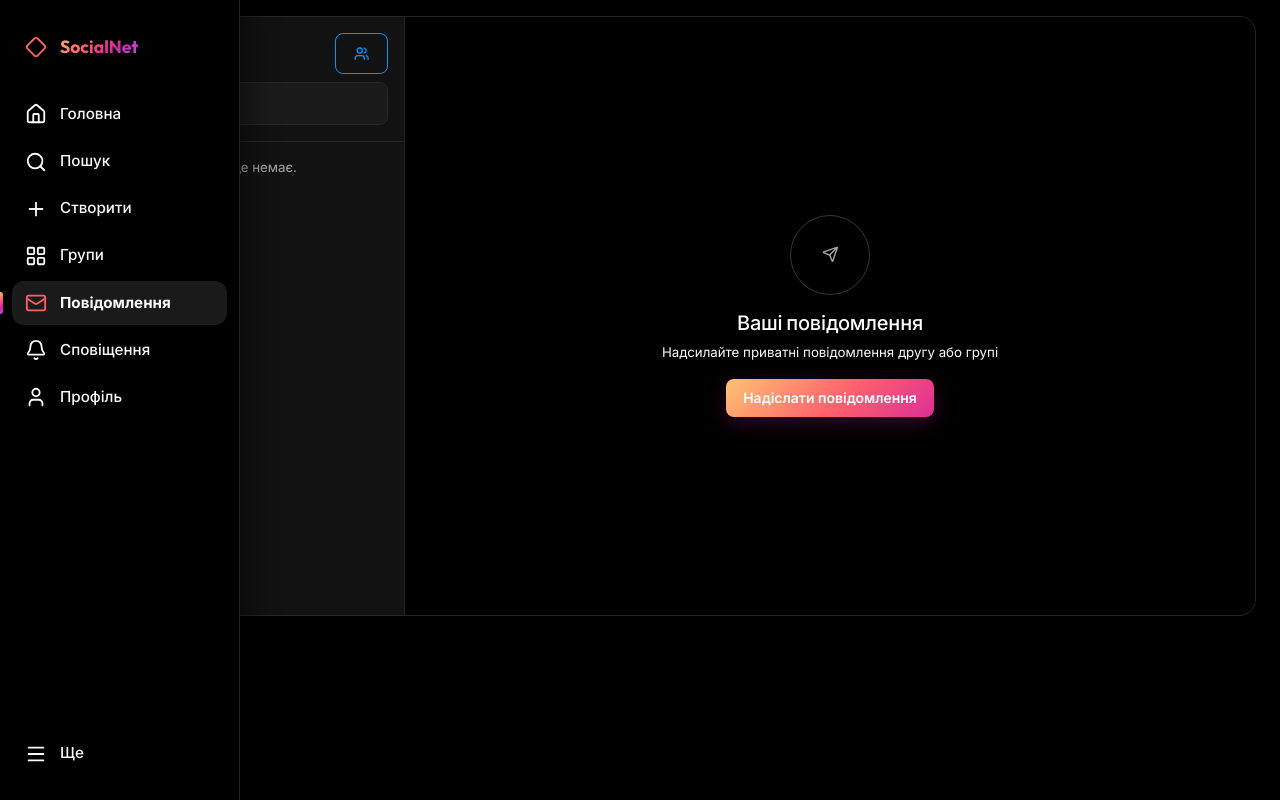
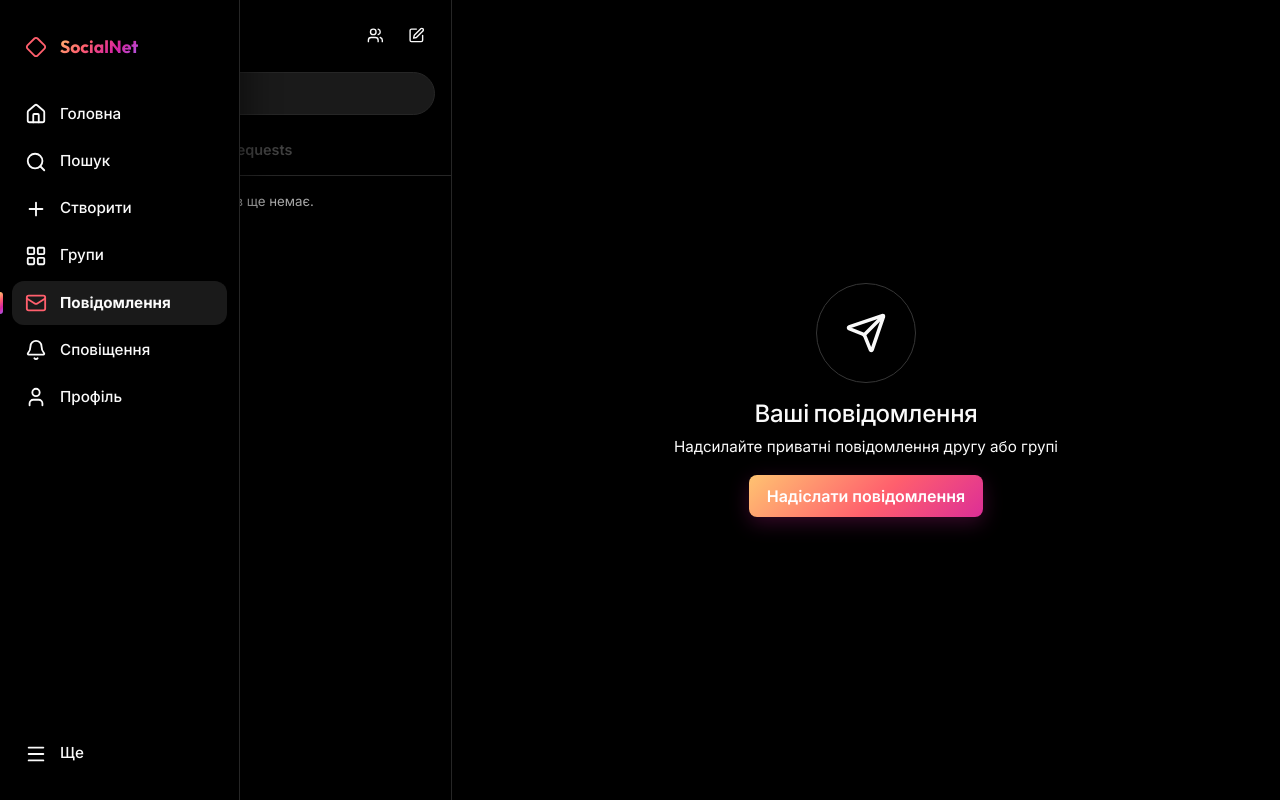
Before and after one commit to rukablood1488/socialnetwork, a Django app: page /chat/ in a window 1280 px wide. Run offline with Django 5.2, Linux system fonts and the light colour scheme; the visitor is signed in with stand-in values (Sample User, id 1); data that the repository does not hold is empty.

Commit message:
messages redesign

```diff
--- a/static/css/chat.css
+++ b/static/css/chat.css
@@ -1,29 +1,114 @@
+body.chat-page .app-main {
+  height: 100vh;
+  padding-left: 72px;
+  display: flex;
+  flex-direction: column;
+}
+
+body.chat-page .app-alerts { flex: 0 0 auto; }
+
+body.chat-page main {
+  flex: 1 1 auto;
+  min-height: 0;
+  display: flex;
+  flex-direction: column;
+}
+
 .chat-shell {
   display: flex;
-  height: 75vh;
-  border: 1px solid var(--border-color);
-  border-radius: var(--radius-lg);
-  overflow: hidden;
-  background: var(--bg-surface);
+  flex: 1 1 auto;
+  min-height: 0;
+  width: 100%;
+  background: var(--bg-app);
 }
 
 .chat-sidebar {
-  width: 320px;
+  width: 380px;
   flex-shrink: 0;
   display: flex;
   flex-direction: column;
+  min-height: 0;
   border-right: 1px solid var(--border-color);
+}
+
+
+.chat-sidebar-top { flex: 0 0 auto; padding-top: 1rem; }
+
+.chat-sidebar-heading {
+  display: flex;
+  align-items: center;
+  gap: 0.3rem;
+  padding: 0 1rem;
+  margin-bottom: 1.1rem;
+}
+
+.chat-username {
+  font-weight: 700;
+  font-size: 1.05rem;
+}
+
+.chat-heading-chevron { color: var(--text-secondary); flex-shrink: 0; }
+
+.chat-sidebar-actions {
+  margin-left: auto;
+  display: flex;
+  align-items: center;
+  gap: 0.15rem;
+}
+
+.chat-search-wrap { position: relative; padding: 0 1rem; margin-bottom: 0.75rem; }
+.chat-search-wrap .search-icon {
+  position: absolute;
+  left: 1.75rem;
+  top: 50%;
+  transform: translateY(-50%);
+  color: var(--text-tertiary);
+  pointer-events: none;
+}
+.chat-search-wrap input {
+  padding-left: 2.4rem;
+  border-radius: var(--radius-full);
+  background: var(--bg-surface-2);
+}
+
+.chat-tabs {
+  display: flex;
+  border-bottom: 1px solid var(--border-color);
+  padding: 0 1rem;
+}
+
+.chat-tab {
+  background: none;
+  border: none;
+  border-bottom: 2px solid transparent;
+  padding: 0.75rem 0.25rem;
+  margin-right: 1.5rem;
+  font-weight: 600;
+  font-size: 0.9rem;
+  color: var(--text-secondary);
+  transition: color 0.15s ease, border-color 0.15s ease;
+}
+.chat-tab.is-active {
+  color: var(--text-primary);
+  border-bottom-color: var(--text-primary);
+}
+.chat-tab.is-disabled {
+  color: var(--text-tertiary);
+  cursor: not-allowed;
+  opacity: 0.6;
 }
 
 .chat-sidebar-list {
   flex: 1 1 auto;
   overflow-y: auto;
+  min-height: 0;
 }
 
 .chat-main {
   flex: 1 1 auto;
   display: flex;
   flex-direction: column;
+  min-height: 0;
   min-width: 0;
   background: var(--bg-app);
 }
@@ -38,9 +123,9 @@
 .chat-item-link {
   display: flex;
   align-items: center;
-  gap: 0.5rem;
-  padding: 0.6rem;
-  padding-right: 2.2rem;
+  gap: 0.7rem;
+  padding: 0.65rem 1rem;
+  padding-right: 2.4rem;
   text-decoration: none;
   color: var(--text-primary);
 }
@@ -48,7 +133,7 @@
 .chat-remove-form {
   position: absolute;
   top: 50%;
-  right: 6px;
+  right: 10px;
   transform: translateY(-50%);
   margin: 0;
 }
@@ -79,15 +164,16 @@
 }
 
 .chat-empty-hero {
-  width: 80px;
-  height: 80px;
+  width: 100px;
+  height: 100px;
   border-radius: 50%;
   border: 1.5px solid var(--border-strong);
   display: flex;
   align-items: center;
   justify-content: center;
-  color: var(--text-secondary);
+  color: var(--text-primary);
 }
+.chat-empty-hero .icon { width: 42px; height: 42px; }
 
 
 
@@ -95,7 +181,7 @@
   display: flex;
   align-items: center;
   gap: 0.6rem;
-  padding: 0.85rem 1rem;
+  padding: 0.9rem 1.25rem;
   border-bottom: 1px solid var(--border-color);
   flex-shrink: 0;
   background: var(--bg-surface);
@@ -150,7 +236,7 @@
 
 .chat-send-form {
   border-top: 1px solid var(--border-color);
-  padding: 0.6rem;
+  padding: 0.7rem 1rem;
   display: flex;
   gap: 0.5rem;
   align-items: center;
@@ -192,7 +278,8 @@
 .friend-picker-item:hover { background: var(--bg-surface-2); }
 
 @media (max-width: 767px) {
-  .chat-shell { flex-direction: column; height: auto; }
+  body.chat-page .app-main { padding-left: 0; height: auto; min-height: 100vh; }
+  .chat-shell { flex-direction: column; }
   .chat-sidebar { width: 100%; border-right: none; border-bottom: 1px solid var(--border-color); }
   .chat-main { min-height: 60vh; }
 }
--- a/static/css/sidebar.css
+++ b/static/css/sidebar.css
@@ -8,10 +8,6 @@
   flex: 1 1 auto;
   min-width: 0;
   padding-left: 240px;
-}
-
-.chat-page .app-main {
-  padding-left: 60px;
 }
 
 .app-sidebar {
--- a/templates/base.html
+++ b/templates/base.html
@@ -25,7 +25,7 @@
   <div class="app-main">
 
     {% if messages %}
-      <div class="container-fluid px-3 px-md-4 pt-3">
+      <div class="app-alerts container-fluid px-3 px-md-4 pt-3">
         {% for message in messages %}
           <div class="alert alert-{{ message.tags }} alert-dismissible fade show anim-fade-in-up" role="alert">
             {{ message }}
@@ -35,7 +35,7 @@
       </div>
     {% endif %}
 
-    <main class="container-fluid px-3 px-md-4 py-3">
+    <main class="{% block main_class %}container-fluid px-3 px-md-4 py-3{% endblock %}">
       {% block content %}{% endblock %}
     </main>
   </div>
--- a/templates/chat/list.html
+++ b/templates/chat/list.html
@@ -2,36 +2,48 @@
 {% load static %}
 
 {% block title %}Повідомлення — SocialNet{% endblock %}
+
+{% block main_class %}p-0{% endblock %}
 
 {% block content %}
 
 
 <form id="csrf-form" class="d-none">{% csrf_token %}</form>
 
-<div class="chat-shell anim-fade-in-up">
+<div class="chat-shell">
 
 
   <div class="chat-sidebar">
 
-    <div class="p-3 border-bottom" style="border-color: var(--border-color) !important;">
-      <div class="d-flex justify-content-between align-items-center mb-2">
-        <h1 class="h6 mb-0">Повідомлення</h1>
-        <div class="d-flex gap-1">
+    <div class="chat-sidebar-top">
+
+      <div class="chat-sidebar-heading">
+        <span class="chat-username">{{ user.username }}</span>
+        <svg class="icon chat-heading-chevron" width="16" height="16"><use href="#icon-chevron-down"></use></svg>
+
+        <div class="chat-sidebar-actions">
           {% if request.GET.from == 'popup' %}
             <button type="button"
-                    class="btn btn-outline-secondary btn-sm"
+                    class="btn-icon"
                     title="Згорнути"
                     onclick="history.back()">
-              <svg class="icon" width="20" height="20"><use href="#icon-minimize-2"></use></svg>
+              <svg class="icon" width="18" height="18"><use href="#icon-minimize-2"></use></svg>
             </button>
           {% endif %}
-          <a href="{% url 'chat_create_group' %}" class="btn btn-outline-primary btn-sm" title="Груповий чат">
+          <a href="{% url 'chat_create_group' %}" class="btn-icon" title="Груповий чат">
             <svg class="icon" width="20" height="20"><use href="#icon-users"></use></svg>
           </a>
+          <button type="button"
+                  class="btn-icon"
+                  title="Нове повідомлення"
+                  onclick="document.getElementById('sidebar-chat-search').focus()">
+            <svg class="icon" width="20" height="20"><use href="#icon-square-pen"></use></svg>
+          </button>
         </div>
       </div>
 
-      <div class="position-relative">
+      <div class="chat-search-wrap">
+        <svg class="icon search-icon" width="16" height="16"><use href="#icon-search"></use></svg>
         <input
           type="text"
           id="sidebar-chat-search"
@@ -43,6 +55,12 @@
         <div id="sidebar-search-results"
              class="list-group position-absolute w-100 d-none chat-sidebar-search-results"></div>
       </div>
+
+      <div class="chat-tabs">
+        <button type="button" class="chat-tab is-active">Повідомлення</button>
+        <button type="button" class="chat-tab is-disabled" disabled title="Ця функція ще не реалізована">Requests</button>
+      </div>
+
     </div>
 
     <div class="chat-sidebar-list">
@@ -117,11 +135,11 @@
     {% else %}
       <div class="d-flex flex-column align-items-center justify-content-center flex-grow-1 text-center text-muted p-4">
         <div class="chat-empty-hero mb-3">
-             <svg class="icon" width="24" height="24"><use href="#icon-send"></use></svg>
+             <svg class="icon"><use href="#icon-send"></use></svg>
         </div>
-        <h2 class="h5 text-body">Ваші повідомлення</h2>
-        <p class="small mb-3">Надсилайте приватні повідомлення другу або групі</p>
-        <button type="button" class="btn btn-brand btn-sm"
+        <h2 class="h4 text-body mb-2">Ваші повідомлення</h2>
+        <p class="mb-3">Надсилайте приватні повідомлення другу або групі</p>
+        <button type="button" class="btn btn-brand"
                 onclick="document.getElementById('sidebar-chat-search').focus()">
           Надіслати повідомлення
         </button>
--- a/templates/feed/index.html
+++ b/templates/feed/index.html
@@ -91,7 +91,7 @@
               <span class="like-burst-wrap">
                 <button type="submit" class="action-btn like-btn {% if post.pk in liked_ids %}is-liked{% endif %}">
                   <svg class="icon" {% if post.pk in liked_ids %}fill="currentColor"{% endif %}><use href="#icon-heart"></use></svg>
-                  {{ post.likes.count }}
+                  <span class="like-count">{{ post.likes.count }}</span>
                 </button>
                 <span class="like-burst">
                   <svg class="icon" fill="currentColor"><use href="#icon-heart"></use></svg>
@@ -104,13 +104,13 @@
                 {% csrf_token %}
                 <button type="submit" class="action-btn repost-btn {% if post.pk in reposted_ids %}is-reposted{% endif %}">
                   <svg class="icon"><use href="#icon-repeat-2"></use></svg>
-                  {{ post.reposts.count }}
+                  <span class="repost-count">{{ post.reposts.count }}</span>
                 </button>
               </form>
             {% else %}
               <span class="action-btn disabled">
                 <svg class="icon"><use href="#icon-repeat-2"></use></svg>
-                {{ post.reposts.count }}
+                <span class="repost-count">{{ post.reposts.count }}</span>
               </span>
             {% endif %}
 
--- a/templates/groups/detail.html
+++ b/templates/groups/detail.html
@@ -148,7 +148,7 @@
           <span class="like-burst-wrap">
             <button type="submit" class="action-btn like-btn {% if post.pk in liked_ids %}is-liked{% endif %}">
               <svg class="icon" {% if post.pk in liked_ids %}fill="currentColor"{% endif %}><use href="#icon-heart"></use></svg>
-              {{ post.likes.count }}
+              <span class="like-count">{{ post.likes.count }}</span>
             </button>
             <span class="like-burst">
               <svg class="icon" fill="currentColor"><use href="#icon-heart"></use></svg>
@@ -161,7 +161,7 @@
             {% csrf_token %}
             <button type="submit" class="action-btn repost-btn {% if post.pk in reposted_ids %}is-reposted{% endif %}">
               <svg class="icon"><use href="#icon-repeat-2"></use></svg>
-              {{ post.reposts.count }}
+              <span class="repost-count">{{ post.reposts.count }}</span>
             </button>
           </form>
         {% endif %}
--- a/templates/includes/_icon_sprite.html
+++ b/templates/includes/_icon_sprite.html
@@ -32,6 +32,7 @@
   <symbol id="icon-maximize-2" viewBox="0 0 24 24" fill="none" stroke="currentColor" stroke-width="2" stroke-linecap="round" stroke-linejoin="round"><path d="M15 3h6v6" /> <path d="m21 3-7 7" /> <path d="m3 21 7-7" /> <path d="M9 21H3v-6" /></symbol>
   <symbol id="icon-minimize-2" viewBox="0 0 24 24" fill="none" stroke="currentColor" stroke-width="2" stroke-linecap="round" stroke-linejoin="round"><path d="m14 10 7-7" /> <path d="M20 10h-6V4" /> <path d="m3 21 7-7" /> <path d="M4 14h6v6" /></symbol>
 
+
   <symbol id="icon-eye" viewBox="0 0 24 24" fill="none" stroke="currentColor" stroke-width="2" stroke-linecap="round" stroke-linejoin="round"><path d="M2.062 12.348a1 1 0 0 1 0-.696 10.75 10.75 0 0 1 19.876 0 1 1 0 0 1 0 .696 10.75 10.75 0 0 1-19.876 0" /> <circle cx="12" cy="12" r="3" /></symbol>
   <symbol id="icon-eye-off" viewBox="0 0 24 24" fill="none" stroke="currentColor" stroke-width="2" stroke-linecap="round" stroke-linejoin="round"><path d="M10.733 5.076a10.744 10.744 0 0 1 11.205 6.575 1 1 0 0 1 0 .696 10.747 10.747 0 0 1-1.444 2.49" /> <path d="M14.084 14.158a3 3 0 0 1-4.242-4.242" /> <path d="M17.479 17.499a10.75 10.75 0 0 1-15.417-5.151 1 1 0 0 1 0-.696 10.75 10.75 0 0 1 4.446-5.143" /> <path d="m2 2 20 20" /></symbol>
   <symbol id="icon-more-horizontal" viewBox="0 0 24 24" fill="none" stroke="currentColor" stroke-width="2" stroke-linecap="round" stroke-linejoin="round"><circle cx="12" cy="12" r="1" /> <circle cx="19" cy="12" r="1" /> <circle cx="5" cy="12" r="1" /></symbol>
@@ -44,4 +45,5 @@
   <symbol id="icon-loader-2" viewBox="0 0 24 24" fill="none" stroke="currentColor" stroke-width="2" stroke-linecap="round" stroke-linejoin="round"><path d="M21 12a9 9 0 1 1-6.219-8.56" /></symbol>
   <symbol id="icon-badge-check" viewBox="0 0 24 24" fill="none" stroke="currentColor" stroke-width="2" stroke-linecap="round" stroke-linejoin="round"><path d="M3.85 8.62a4 4 0 0 1 4.78-4.77 4 4 0 0 1 6.74 0 4 4 0 0 1 4.78 4.78 4 4 0 0 1 0 6.74 4 4 0 0 1-4.79 4.78 4 4 0 0 1-6.74 0 4 4 0 0 1-4.78-4.79 4 4 0 0 1 0-6.74Z" /> <path d="m9 12 2 2 4-4" /></symbol>
   <symbol id="icon-inbox" viewBox="0 0 24 24" fill="none" stroke="currentColor" stroke-width="2" stroke-linecap="round" stroke-linejoin="round"><polyline points="22 12 16 12 14 15 10 15 8 12 2 12" /> <path d="M5.45 5.11 2 12v6a2 2 0 0 0 2 2h16a2 2 0 0 0 2-2v-6l-3.45-6.89A2 2 0 0 0 16.76 4H7.24a2 2 0 0 0-1.79 1.11z" /></symbol>
+  <symbol id="icon-square-pen" viewBox="0 0 24 24" fill="none" stroke="currentColor" stroke-width="2" stroke-linecap="round" stroke-linejoin="round"><path d="M12 3H5a2 2 0 0 0-2 2v14a2 2 0 0 0 2 2h14a2 2 0 0 0 2-2v-7" /> <path d="M18.375 2.625a2.121 2.121 0 1 1 3 3L12 15l-4 1 1-4Z" /></symbol>
 </svg>
```
Also changed, not shown: static/js/interactions.js (+52 -16 lines), templates/posts/detail.html (+4 -4 lines).
